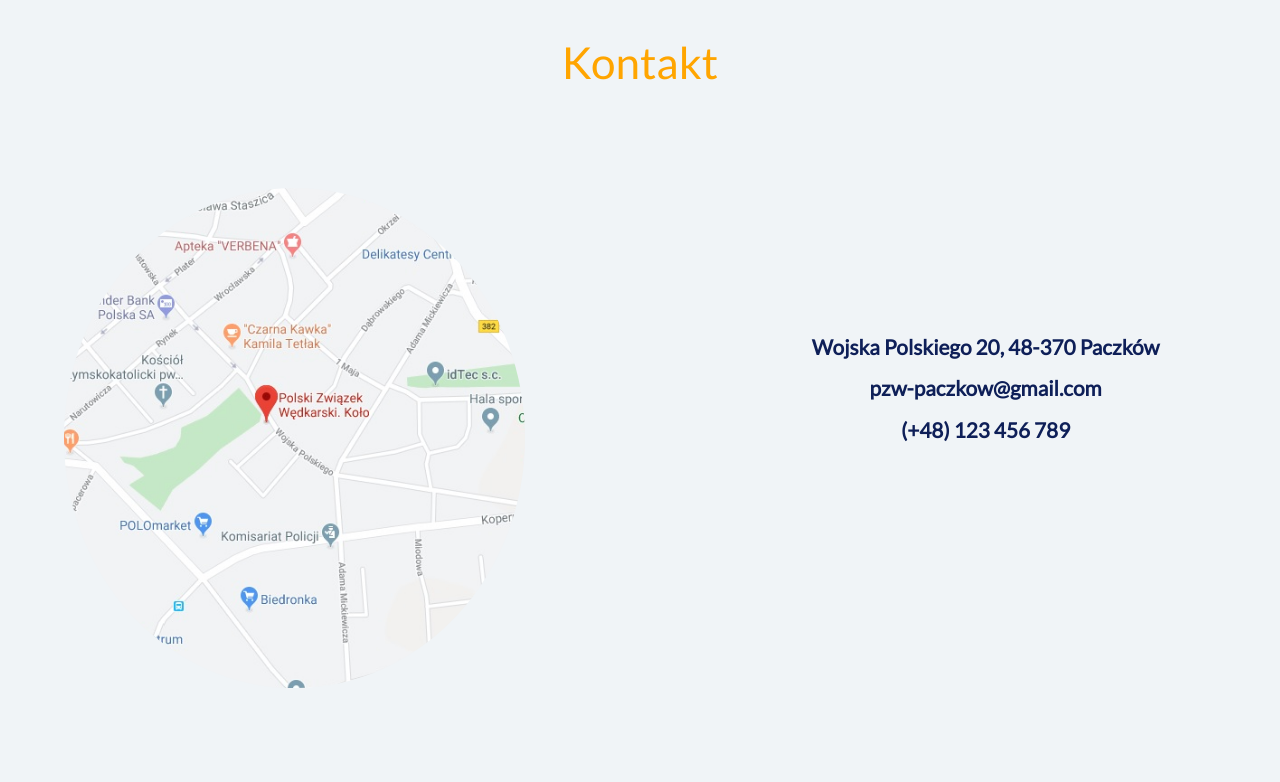
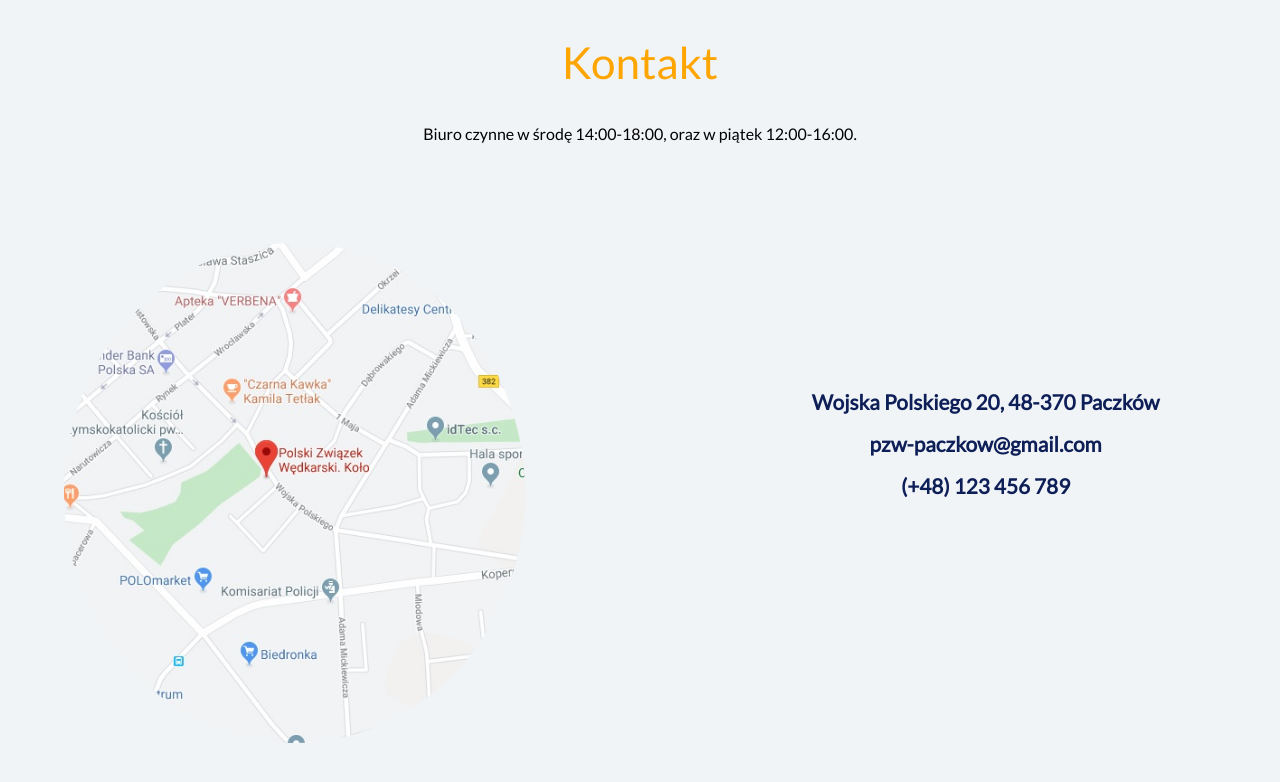
Before and after one commit to rudim4981/pzw-paczkow, a plain HTML site: page index.html in a window 1280 px wide. Shown: the part 4300-5082 px from the top of the page. Drawn offline with nearby package versions, Linux system fonts and the light colour scheme.

Commit message:
Update index.html

```diff
--- a/index.html
+++ b/index.html
@@ -346,6 +346,7 @@ li > ul{
 	<h2>
 		Kontakt
 	</h2>
+	<span style="margin-left: 15px; margin-right: 15px; ">Biuro czynne w środę 14:00-18:00, oraz w piątek 12:00-16:00.</span>
 	<div>
 		<a title="Kliknij aby wyznaczyć trase!" href="https://www.google.com/maps/place/Polski+Zwi%C4%85zek+W%C4%99dkarski.+Ko%C5%82o/@50.4627043,17.008839,17.5z/data=!4m5!3m4!1s0x4711dfa4cd7e91e9:0xfe2169fa3424df71!8m2!3d50.4627833!4d17.0092774" target="blanck"><div class="mapa"></div></a>
 		<div class="kontakt-info">
```
